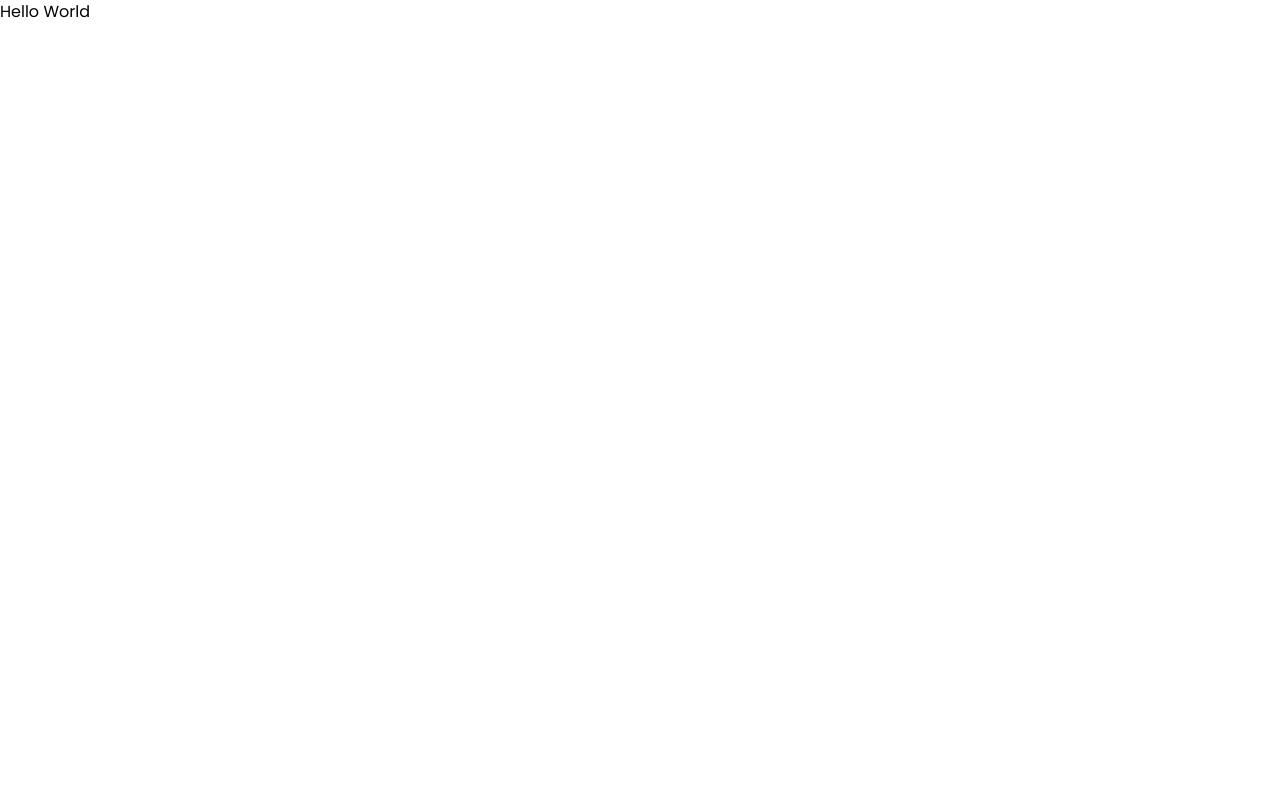
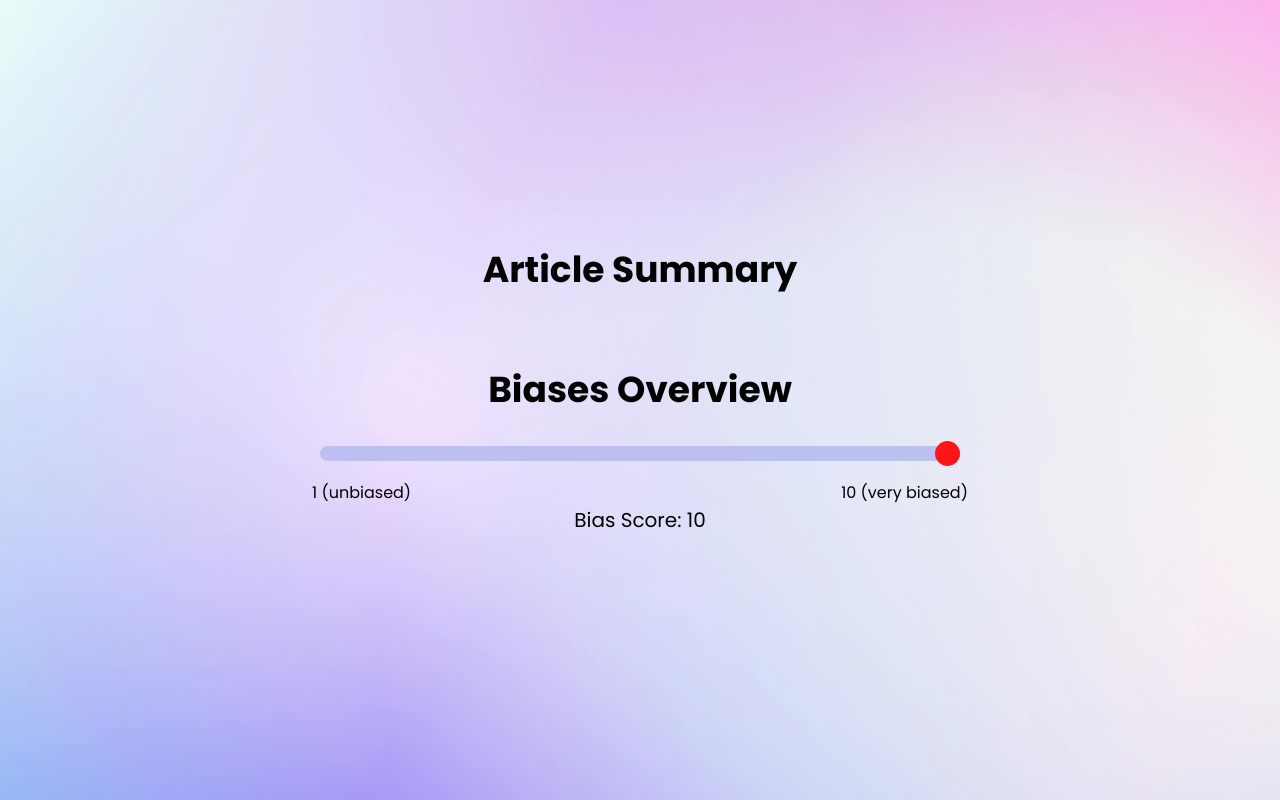
Before and after one commit to karenzhang0701/Ignition-Hacks, a React (Create React App) app in the folder chrome-extension/: page /#/summary in a window 1280 px wide. Built offline with nearby package versions, Linux system fonts and the light colour scheme.

Commit message:
summary page

```diff
--- a/chrome-extension/src/components/ArticleSummary.js
+++ b/chrome-extension/src/components/ArticleSummary.js
@@ -1,10 +1,70 @@
 import React from 'react'
+import { useState } from 'react';
+
+
 
 function ArticleSummary() {
+    // const [sentenceCount, setSentenceCount] = useState(1);
+
+    // const handleSliderChange = (event) => {
+    //     setSentenceCount(event.target.value);
+    // };
+
+    const [biasScore, setbiasScore] = useState(10);
+
+    const handleBiasChange = (event) => {
+        setbiasScore(event.target.value);
+    };
+
+    const getColor = (score) => {
+        if (score <= 3) return 'green';
+        if (score <= 7) return 'yellow';
+        return 'red';
+    };
+
     return (
-        <div>
-            <h1>Hello World</h1>
+        <div className="bg-2 flex flex-col items-center justify-center h-screen">
+{/*
+            <h1 className="text-4xl font-poppins text-black font-bold mb-4">
+                Select Number of Sentences
+            </h1>
+            <input
+                type="range"
+                min="1"
+                max="20"
+                step="1"
+                value={sentenceCount}
+                onChange={handleSliderChange}
+                className="slider"
+            />
+            <p className="text-black mt-4" style={{ marginBottom: '50px' }}>Number of sentences: {sentenceCount}</p> */}
+
+            <h1 className="text-4xl font-poppins font-bold mb-4" style={{ marginBottom: '80px' }}>
+                Article Summary
+            </h1>
+
+            <h1 className="text-4xl font-poppins font-bold mb-4"> Biases Overview </h1>
+            <input
+                type="range"
+                min="1"
+                max="10"
+                step="1"
+                value={biasScore}
+                onChange={handleBiasChange}
+                className="slider"
+                style={{
+                    '--thumb-color': getColor(biasScore)
+                }}
+                disabled
+            />
+            <div className="side-by-side">
+                <p style={{marginRight:'430px', marginTop:'20px'}}>1 (unbiased)</p>
+                <p style={{marginTop:'20px'}}>10 (very biased)</p>
+            </div>
+            <p className="font-poppins text-black mb-4" style={{fontSize:'20px'}}>Bias Score: {biasScore}</p>
+
         </div>
+
     )
 }
 
--- a/chrome-extension/src/components/MainPage.js
+++ b/chrome-extension/src/components/MainPage.js
@@ -2,6 +2,9 @@ import React from "react";
 import { Link } from "react-router-dom";
 
 function MainPage() {
+  const handleClick = () => {
+    window.open('https://ignition-hacks-jjqg.vercel.app/#/summary', '_blank');
+  }
 
   return (
     <div className="bg-gradient flex flex-col items-center justify-center h-screen">
@@ -11,11 +14,11 @@ function MainPage() {
       >
         [Title]
       </h1>
-      <Link to="/summary">
-      <button className="button" style={{ marginTop: '30px' }}>
+
+      <button className="button" style={{ marginTop: '30px' }} onClick={handleClick}>
         View Summary
       </button>
-      </Link>
+
     </div>
   );
 }
--- a/chrome-extension/src/index.css
+++ b/chrome-extension/src/index.css
@@ -15,6 +15,29 @@ body {
   font-family: 'Poppins', sans-serif;
 }
 
+.page-bg {
+  background-color: antiquewhite;
+  background-size: cover;
+  background-position: center;
+  height: 100vh; /* Make sure the div covers the full viewport height */
+  width: 100vw; /* Optional: Make sure the div covers the full viewport width */
+  display: flex;
+  align-items: center;
+  justify-content: center;
+}
+
+.slider {
+  -webkit-appearance: none;
+  width: 50%; /* Increase width */
+  height: 15px; /* Increase height */
+  background: #b8bdef;
+  border-radius: 10px; /* Increase border radius for a more rounded look */
+  outline: none;
+  opacity: 0.9;
+  transition: opacity .2s;
+  margin-top: 20px; /* Space above the slider */
+}
+
 code {
   font-family: source-code-pro, Menlo, Monaco, Consolas, 'Courier New',
     monospace;
@@ -24,6 +47,22 @@ code {
   background-image: url('./assets/bg.gif');
   background-size: cover;
   background-position: center;
+  height: 100vh; /* Make sure the div covers the full viewport height */
+  width: 100vw; /* Optional: Make sure the div covers the full viewport width */
+  display: flex;
+  align-items: center;
+  justify-content: center;
+}
+
+.bg-2 {
+  background-image: url('./assets/bg2.jpg');
+  background-size: cover;
+  background-position: center;
+  height: 100vh; /* Make sure the div covers the full viewport height */
+  width: 100vw; /* Optional: Make sure the div covers the full viewport width */
+  display: flex;
+  align-items: center;
+  justify-content: center;
 }
 
 .button {
@@ -41,3 +80,19 @@ code {
   background-color: rgb(167, 135, 214);
   color: white;
 }
+
+.slider::-webkit-slider-thumb {
+  -webkit-appearance: none;
+  width: 25px;
+  height: 25px;
+  border-radius: 50%;
+  background: var(--thumb-color, #888); /* Default color is #888 */
+  cursor: pointer;
+}
+
+.side-by-side {
+  display: flex;
+  justify-content: center;
+  flex-direction: row;
+  align-items: center;
+}
```
Also changed, not shown: chrome-extension/src/assets/bg2.jpg (added).
